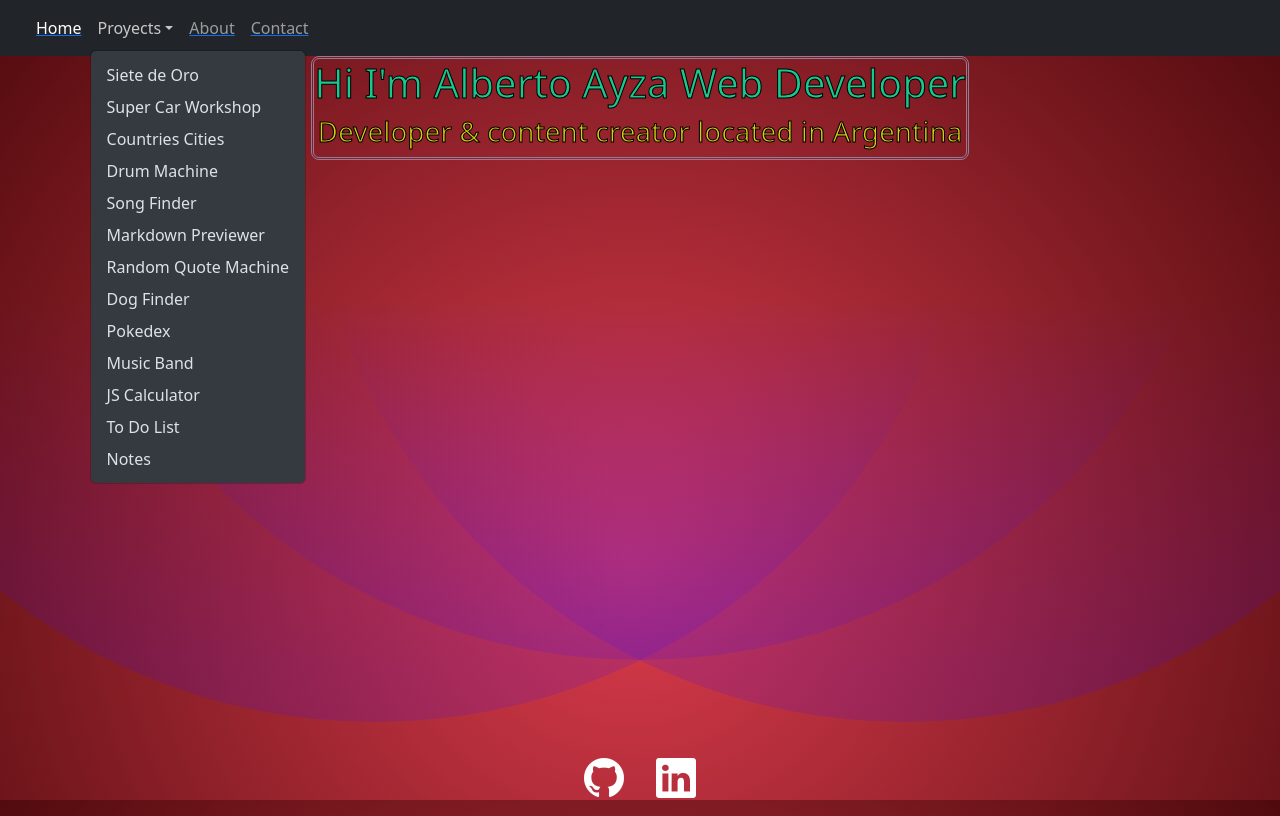
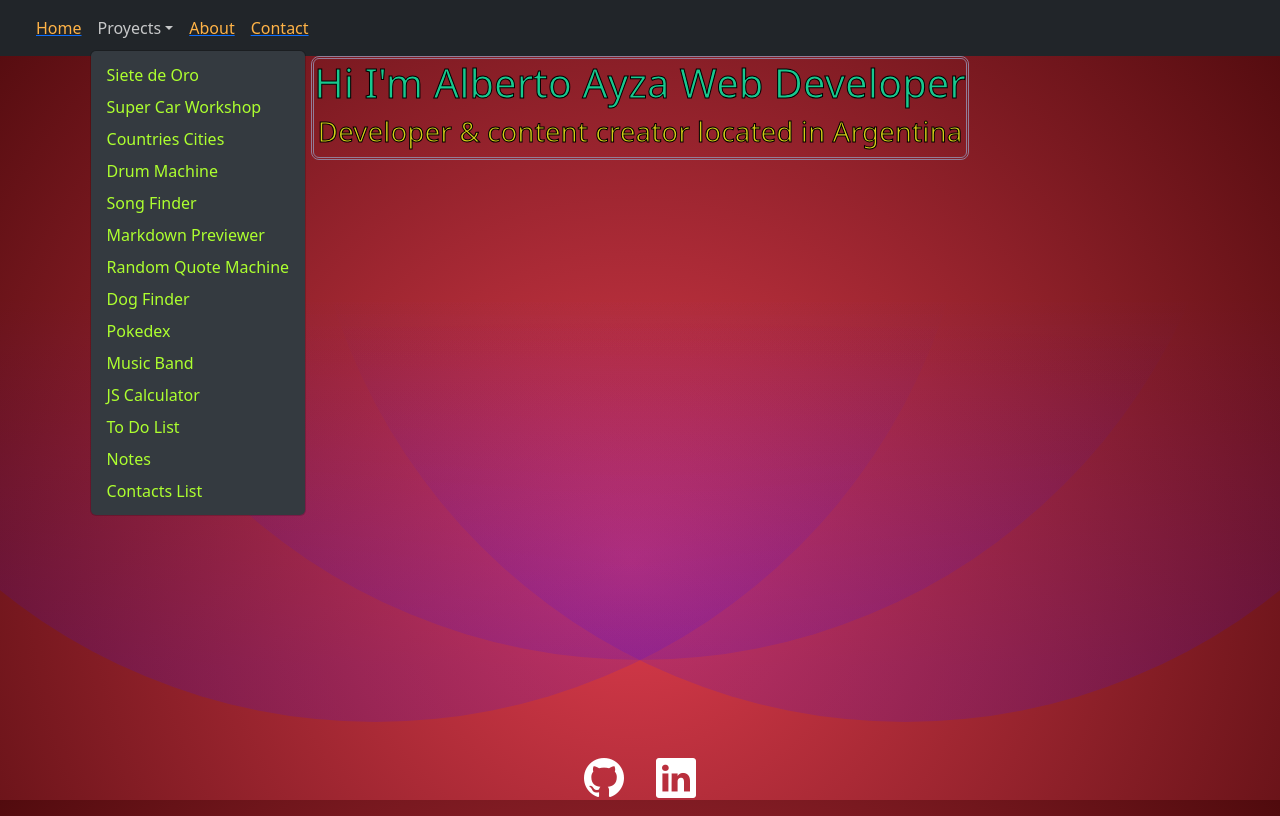
Before and after one commit to betoayza/portfolio, a React (Vite) app: page / in a window 1280 px wide. Both pictures are taken after a click on the button "Proyects". Built offline with nearby package versions, Linux system fonts and the light colour scheme.

Commit message:
UI/UX updated

```diff
--- a/src/components/NavBar.jsx
+++ b/src/components/NavBar.jsx
@@ -26,7 +26,11 @@ export const NavBar = () => {
               <NavLink to={`/`}>
                 {({ isActive }) => (
                   <a
-                    className={isActive ? "nav-link active" : "nav-link active"}
+                    className={
+                      isActive
+                        ? "nav-link pastelOrange"
+                        : "nav-link pastelOrange"
+                    }
                   >
                     Home
                   </a>
@@ -35,7 +39,7 @@ export const NavBar = () => {
             </li>
             <li className="nav-item dropdown">
               <a
-                className="nav-link dropdown-toggle"
+                className="nav-link dropdown-toggle pastelOrange"
                 href="#"
                 role="button"
                 data-bs-toggle="dropdown"
@@ -46,7 +50,7 @@ export const NavBar = () => {
               <ul className="dropdown-menu dropdown-menu-dark">
                 <li>
                   <a
-                    className="dropdown-item"
+                    className="dropdown-item greenYellow"
                     href="https://betoayza.github.io/shopping-cart-siete-oro-frontend/"
                   >
                     Siete de Oro
@@ -54,7 +58,7 @@ export const NavBar = () => {
                 </li>
                 <li>
                   <a
-                    className="dropdown-item"
+                    className="dropdown-item greenYellow"
                     href="https://betoayza.github.io/car-workshop-frontend/"
                   >
                     Super Car Workshop
@@ -62,7 +66,7 @@ export const NavBar = () => {
                 </li>
                 <li>
                   <a
-                    className="dropdown-item"
+                    className="dropdown-item greenYellow"
                     href="https://betoayza.github.io/countries-cities/"
                   >
                     Countries Cities
@@ -70,7 +74,7 @@ export const NavBar = () => {
                 </li>
                 <li>
                   <a
-                    className="dropdown-item"
+                    className="dropdown-item greenYellow"
                     href="https://betoayza.github.io/drum-machine/"
                   >
                     Drum Machine
@@ -78,7 +82,7 @@ export const NavBar = () => {
                 </li>
                 <li>
                   <a
-                    className="dropdown-item"
+                    className="dropdown-item greenYellow"
                     href="https://betoayza.github.io/song-finder/"
                   >
                     Song Finder
@@ -86,7 +90,7 @@ export const NavBar = () => {
                 </li>
                 <li>
                   <a
-                    className="dropdown-item"
+                    className="dropdown-item greenYellow"
                     href="https://betoayza.github.io/markdown-previewer/"
                   >
                     Markdown Previewer
@@ -94,7 +98,7 @@ export const NavBar = () => {
                 </li>
                 <li>
                   <a
-                    className="dropdown-item"
+                    className="dropdown-item greenYellow"
                     href="https://betoayza.github.io/random-quote-machine/"
                   >
                     Random Quote Machine
@@ -102,7 +106,7 @@ export const NavBar = () => {
                 </li>
                 <li>
                   <a
-                    className="dropdown-item"
+                    className="dropdown-item greenYellow"
                     href="https://betoayza.github.io/dog-finder-2/"
                   >
                     Dog Finder
@@ -110,7 +114,7 @@ export const NavBar = () => {
                 </li>
                 <li>
                   <a
-                    className="dropdown-item"
+                    className="dropdown-item greenYellow"
                     href="https://betoayza.github.io/pokedex/"
                   >
                     Pokedex
@@ -118,7 +122,7 @@ export const NavBar = () => {
                 </li>
                 <li>
                   <a
-                    className="dropdown-item"
+                    className="dropdown-item greenYellow"
                     href="https://betoayza.github.io/music-band/"
                   >
                     Music Band
@@ -126,7 +130,7 @@ export const NavBar = () => {
                 </li>
                 <li>
                   <a
-                    className="dropdown-item"
+                    className="dropdown-item greenYellow"
                     href="https://betoayza.github.io/js-calculator/"
                   >
                     JS Calculator
@@ -134,7 +138,7 @@ export const NavBar = () => {
                 </li>
                 <li>
                   <a
-                    className="dropdown-item"
+                    className="dropdown-item greenYellow"
                     href="https://betoayza.github.io/to-do-list/"
                   >
                     To Do List
@@ -142,10 +146,18 @@ export const NavBar = () => {
                 </li>
                 <li>
                   <a
-                    className="dropdown-item"
+                    className="dropdown-item greenYellow"
                     href="https://betoayza.github.io/notes/"
                   >
                     Notes
+                  </a>
+                </li>
+                <li>
+                  <a
+                    className="dropdown-item greenYellow"
+                    href="https://betoayza.github.io/contacts-list/"
+                  >
+                    Contacts List
                   </a>
                 </li>
               </ul>
@@ -153,14 +165,30 @@ export const NavBar = () => {
             <li className="nav-item">
               <NavLink to={`/about`}>
                 {({ isActive }) => (
-                  <a className={isActive ? "nav-link" : "nav-link"}>About</a>
+                  <a
+                    className={
+                      isActive
+                        ? "nav-link pastelOrange"
+                        : "nav-link pastelOrange"
+                    }
+                  >
+                    About
+                  </a>
                 )}
               </NavLink>
             </li>
             <li className="nav-item">
               <NavLink to={`/contact`}>
                 {({ isActive }) => (
-                  <a className={isActive ? "nav-link" : "nav-link"}>Contact</a>
+                  <a
+                    className={
+                      isActive
+                        ? "nav-link pastelOrange"
+                        : "nav-link pastelOrange"
+                    }
+                  >
+                    Contact
+                  </a>
                 )}
               </NavLink>
             </li>
--- a/src/index.css
+++ b/src/index.css
@@ -20,3 +20,11 @@ h3 {
 p {
   color: #f3f1b4;
 }
+
+.greenYellow {
+  color: #adff2f;
+}
+
+.pastelOrange {
+  color: #ffb347;
+}
```
